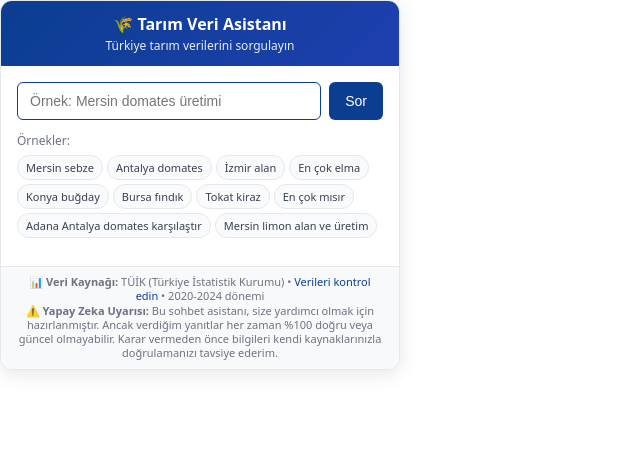
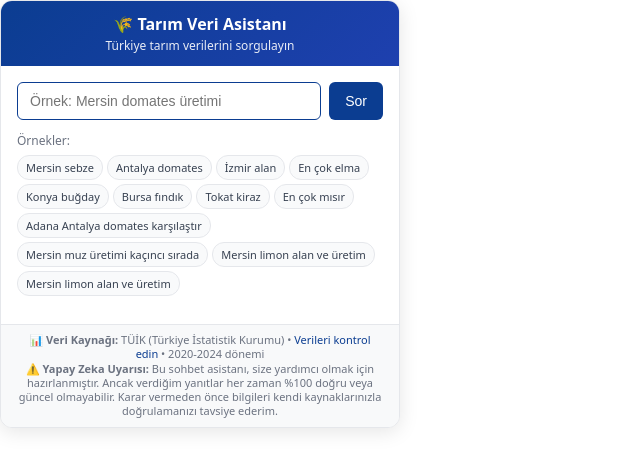
Before and after one commit to gunosari/tarimprojesi, a website: page public/index.html in a window 1280 px wide. Shown: the whole page, without its empty margins (0-640 px from the left). Drawn offline with Linux system fonts and the light colour scheme.

Commit message:
Update index.html

```diff
--- a/public/index.html
+++ b/public/index.html
@@ -235,6 +235,8 @@
                     <span class="example-chip" onclick="askExample('Tokat kiraz')">Tokat kiraz</span>
                     <span class="example-chip" onclick="askExample('En çok mısır')">En çok mısır</span>
                     <span class="example-chip" onclick="askExample('Adana Antalya domates karşılaştır')">Adana Antalya domates karşılaştır</span>
+                    <span class="example-chip" onclick="askExample('Mersin muz üretimi kaçıncı sırada')">Mersin muz üretimi kaçıncı sırada</span>
+                    <span class="example-chip" onclick="askExample('Mersin limon ve alan üretim')">Mersin limon alan ve üretim</span>
                     <span class="example-chip" onclick="askExample('Mersin limon ve alan üretim')">Mersin limon alan ve üretim</span>
                 </div>
             </div>
```
